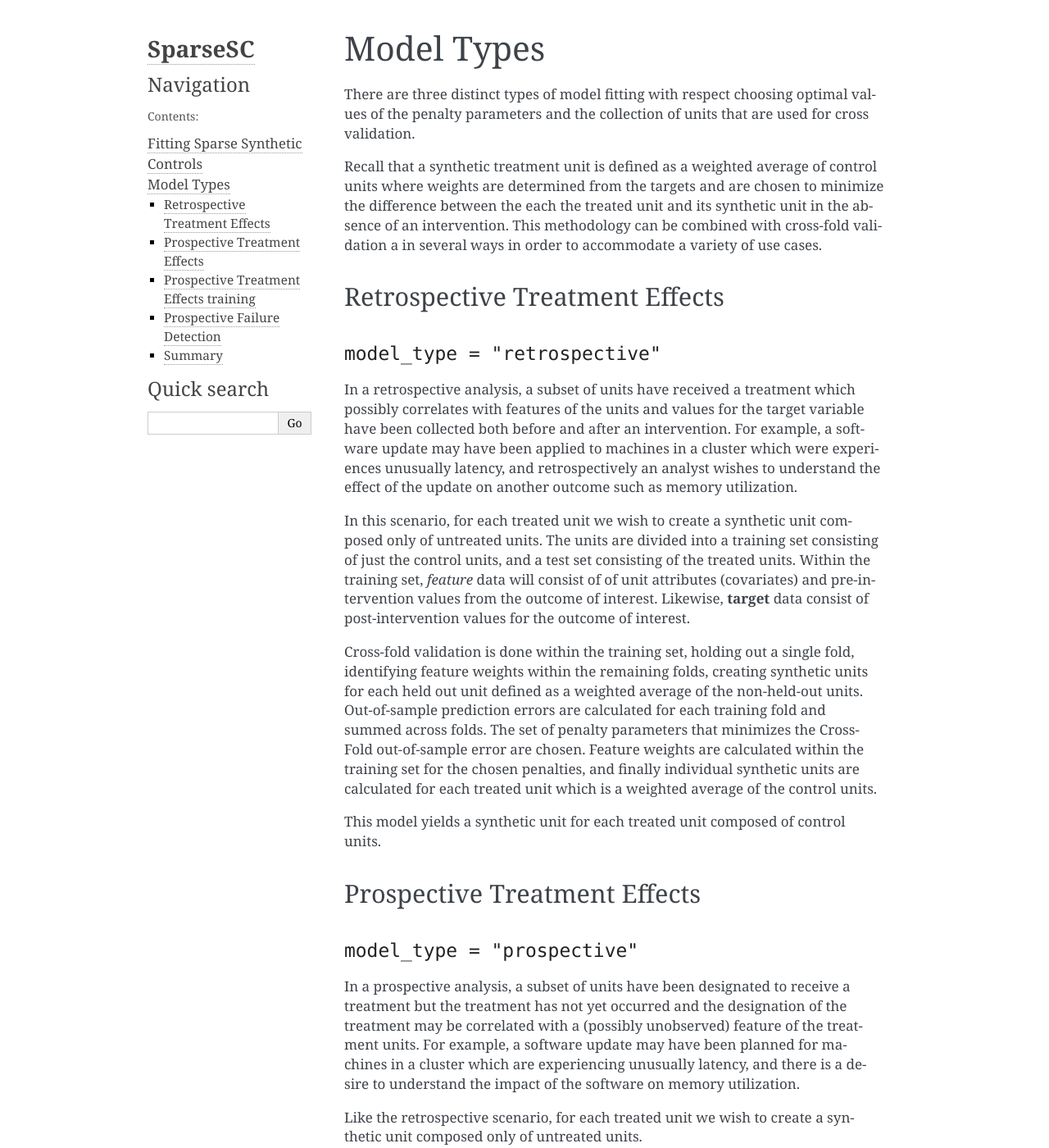
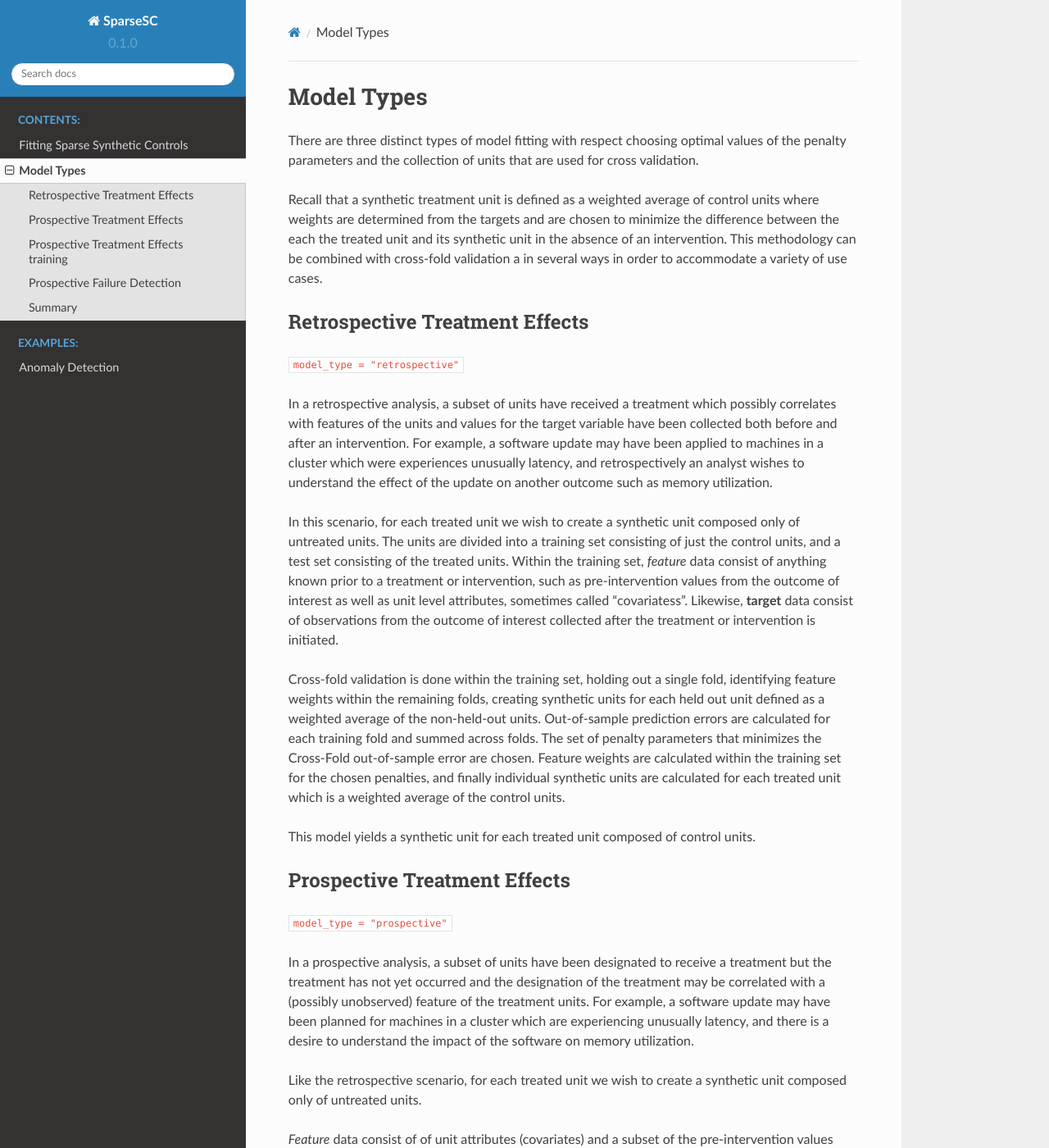
Before and after one commit to microsoft/SparseSC, a Sphinx documentation site: the page built from docs/model-types.md, in a window 1280 px wide and 1400 px high. Shown: the whole window at 82% size. Built offline with Sphinx 7.4.7 and the Read the Docs theme 2.0.0, drawn with Linux system fonts in a browser that asks for light colours; pages that are not in the unit, such as notebooks, are missing from menus; some of the changed text lies outside the part shown.

Commit message:
updating docs

```diff
--- a/docs/conf.py
+++ b/docs/conf.py
@@ -151,7 +151,7 @@ def setup(app):
     #Allow MarkDown
     app.add_config_value('recommonmark_config', {
             'url_resolver': lambda url: "build/apidoc/" + url,
-			'auto_toc_tree_section': 'Contents',
+			'auto_toc_tree_section': ['Contents','Examples'],
             'enable_eval_rst': True,
 			'enable_auto_doc_ref': True,
 			'enable_math': True,
@@ -165,7 +165,7 @@ def setup(app):
 # The theme to use for HTML and HTML Help pages.  See the documentation for
 # a list of builtin themes.
 #
-html_theme = 'alabaster'
+html_theme = 'sphinx_rtd_theme'
 
 # Theme options are theme-specific and customize the look and feel of a theme
 # further.  For a list of options available for each theme, see the
--- a/docs/model-types.md
+++ b/docs/model-types.md
@@ -13,7 +13,7 @@
 
 ## Retrospective Treatment Effects
 
-#### `model_type = "retrospective"`
+`model_type = "retrospective"`
 
 In a retrospective analysis, a subset of units have received a treatment
 which possibly correlates with features of the units and values for the
@@ -24,12 +24,14 @@
 such as memory utilization.
 
 In this scenario, for each treated unit we wish to create a synthetic unit
-composed only of untreated units.  The units are divided into a training set
-consisting of just the control units, and a test set consisting of the
-treated units.  Within the training set, *feature* data will consist of of
-unit attributes (covariates) and pre-intervention values from the outcome
-of interest. Likewise, **target** data consist of post-intervention values
-for the outcome of interest.
+composed only of untreated units.  The units are divided into a training
+set consisting of just the control units, and a test set consisting of the
+treated units.  Within the training set, *feature* data consist of anything
+known prior to a treatment or intervention, such as pre-intervention values
+from the outcome of interest as well as unit level attributes, sometimes
+called "covariatess". Likewise, **target** data consist of observations
+from the outcome of interest collected after the treatment or intervention
+is initiated.
 
 Cross-fold validation is done within the training set, holding out a single
 fold, identifying feature weights within the remaining folds, creating
@@ -46,7 +48,7 @@
 
 ## Prospective Treatment Effects
 
-#### `model_type = "prospective"`
+`model_type = "prospective"`
 
 In a prospective analysis, a subset of units have been designated to
 receive a treatment but the treatment has not yet occurred and the
@@ -86,7 +88,7 @@
 
 ## Prospective Treatment Effects training
 
-#### `model_type = "prospective-restricted"`
+`model_type = "prospective-restricted"`
 
 This is motivated by the same example as the previous sample.  It requires
 a larger set of treated units for similar levels of precision, with the
@@ -118,7 +120,7 @@
 
 ## Prospective Failure Detection
 
-#### `model_type = "full"`
+`model_type = "full"`
 
 In this scenario the goal is to identify irregular values in an outcome
 variable prospectively in a homogeneous population (i.e. when no
@@ -145,7 +147,7 @@
 
 Here is a summary of the main differences between the model types.
 
-| Type | Sample fitting (V & penalties) | Donor pool for W |
+| Type | Units used to fit V & penalties | Donor pool for W |
 |---|---|---|
 |retrospective|Controls|Controls|
 |prospective|All|Controls|
--- a/docs/rtd-requirements.txt
+++ b/docs/rtd-requirements.txt
@@ -33,6 +33,7 @@ six==1.11.0
 snowballstemmer==1.2.1
 Sphinx==1.6.3
 sphinx-markdown-tables==0.0.9
+sphinx-rtd-theme==0.4.3
 sphinxcontrib-websupport==1.1.0
 statsmodels>=0.8.0
 typing==3.6.6
```
Also changed, not shown: README.md (+2 -2 lines), docs/examples/estimate_effects.md (+0 -5 lines), docs/examples/prospective_anomaly_detection.md (+2 -5 lines), docs/fit.md (+13 -13 lines), docs/index.rst (+6 -4 lines), 1 other file.
